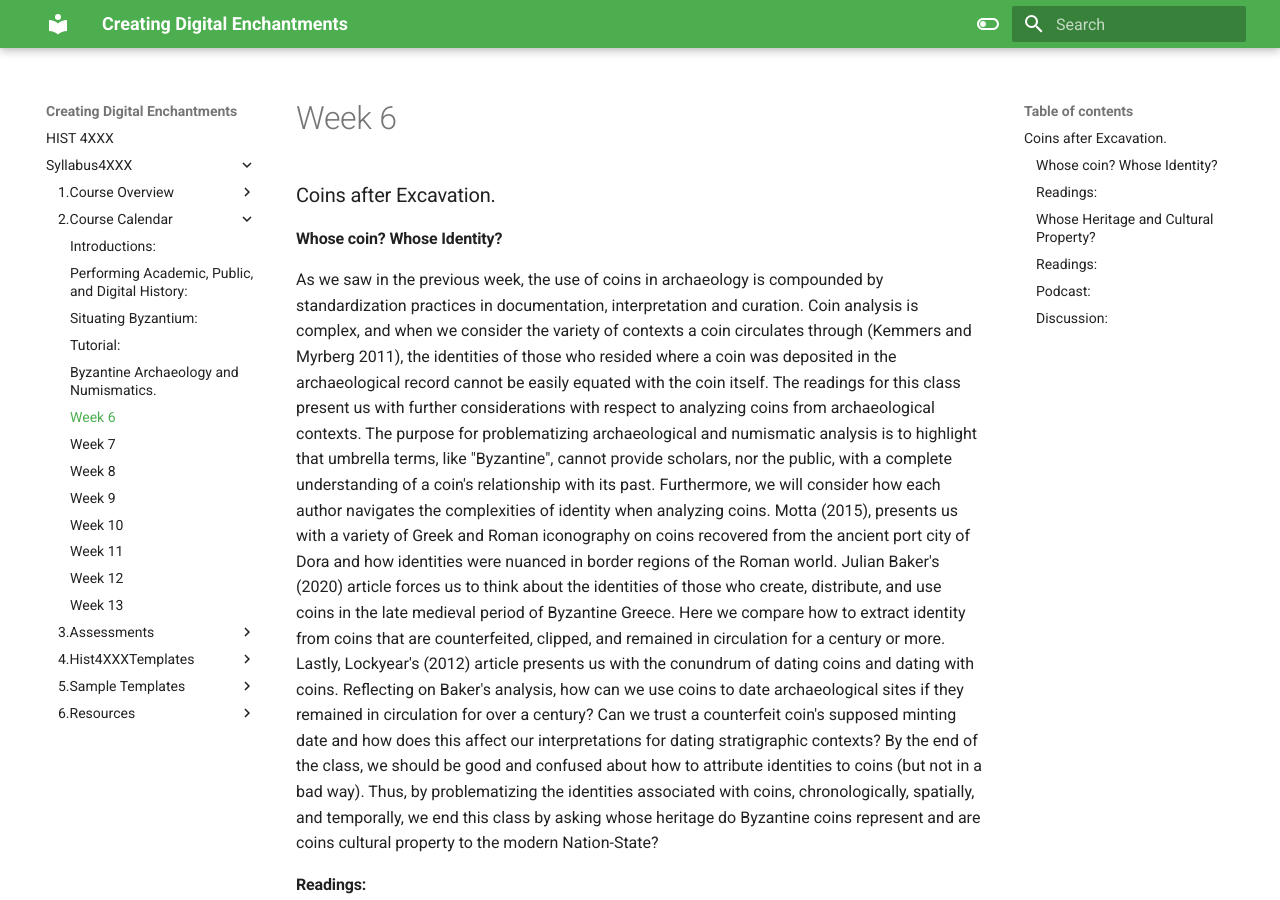
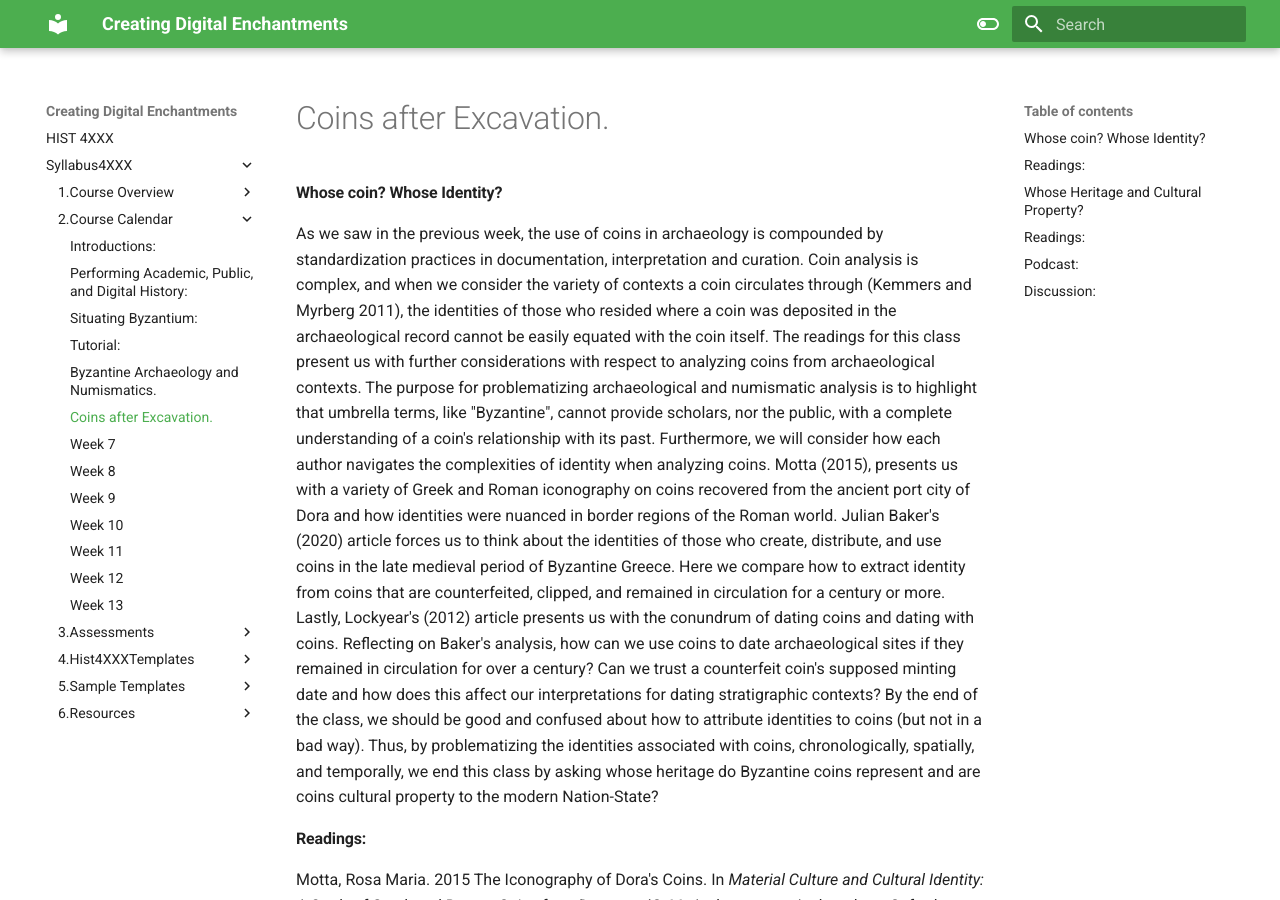
Before and after one commit to roguehistory/Syllabus, an MkDocs documentation site: the page built from docs/Syllabus4XXX/2.Course Calendar/Week 6.md, in a window 1280 px wide and 900 px high. Built offline with MkDocs 1.6.1 and Material for MkDocs 9.7.7, drawn with Linux system fonts in a browser that asks for light colours.

Commit message:
Update Week 6.md

```diff
--- a/docs/Syllabus4XXX/2.Course Calendar/Week 6.md
+++ b/docs/Syllabus4XXX/2.Course Calendar/Week 6.md
@@ -1,4 +1,4 @@
-### Coins after Excavation.
+# Coins after Excavation.
 
 ####  Whose coin?  Whose Identity?
 
```
